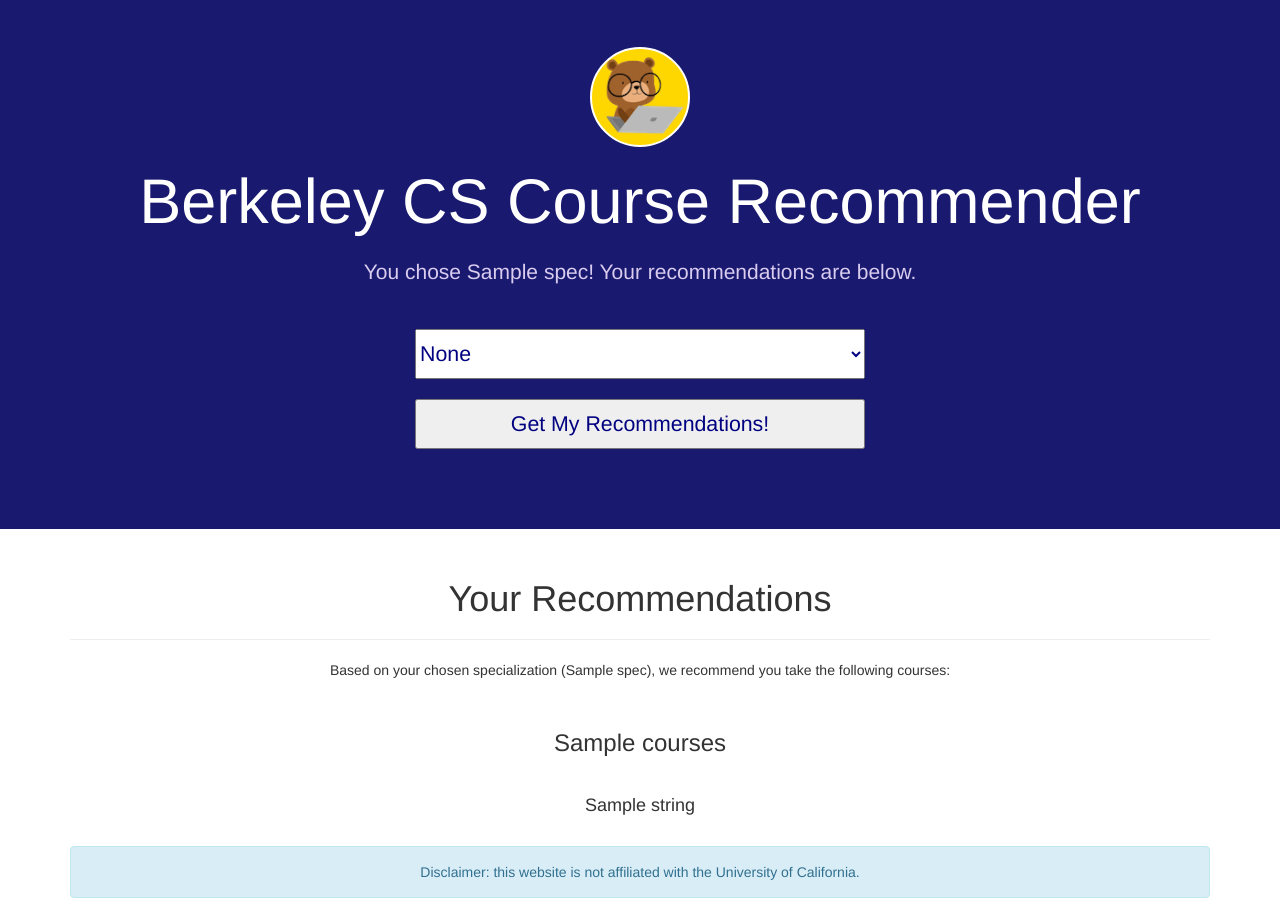
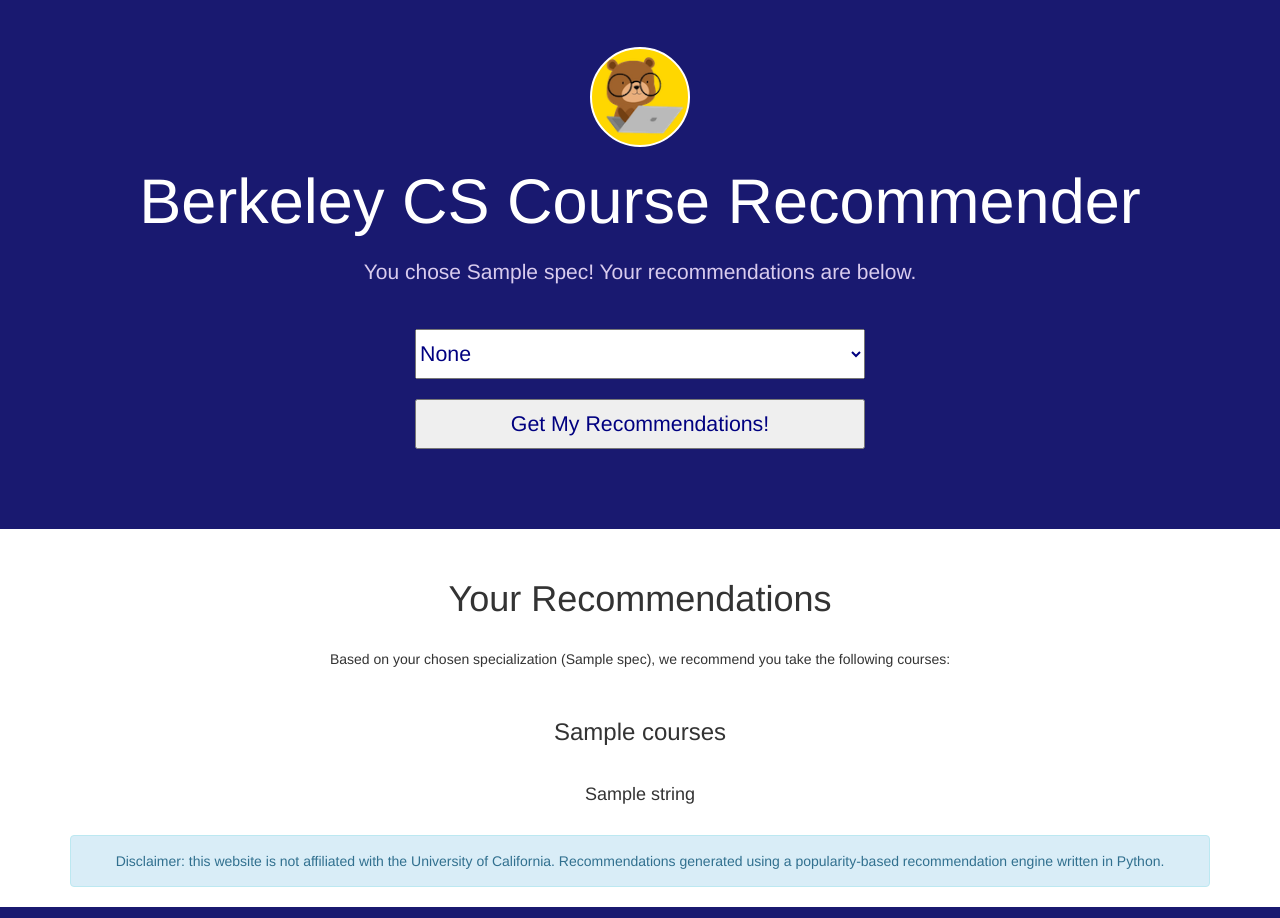
Before and after one commit to abhi1345/course-recommender, a Django app: template courserec/templates/recommendations.html in a window 1280 px wide. Shown: the part 52-970 px from the top of the page. Run offline with Django 3.2, Linux system fonts and the light colour scheme; the template is opened without the code that fills it: most values are stand-ins (such as "Sample title", 1, 10 or a date in 2020); some libraries are stand-ins or nearby versions.

Commit message:
Update recommendations.html

```diff
--- a/courserec/templates/recommendations.html
+++ b/courserec/templates/recommendations.html
@@ -8,9 +8,11 @@
     <a href="/" class="lang-logo">
       <img src="{% static 'lang-logo.png'%}">
     </a>
+
     <h1>
       Berkeley CS Course Recommender
     </h1>
+
     <p>
       You chose {{ spec }}! Your recommendations are below.
     </p>
@@ -20,11 +22,13 @@
       {% csrf_token %}
 
       <select required name="spec" style="color:navy; font-size:16pt; height:50px; width:450px">
-         <option value=""> None</option>
+
+          <option value=""> None</option>
           <option value="mlai"> Machine Learning / Artificial Intelligence</option>
           <option value="sys"> Systems</option>
           <option value="thy"> Theory</option>
           <option value="hci"> Human-Computer Interaction</option>
+
       </select>
 
       <br>
@@ -41,7 +45,9 @@
       Your Recommendations
     </h1>
   </center>
-  <hr>
+
+  <br>
+
   <div class="row">
 
       <center>
@@ -71,6 +77,7 @@
   </div> <!-- row -->
    <div class="alert alert-info text-center" role="alert">
     Disclaimer: this website is not affiliated with the University of California.
-  </div>
+    Recommendations generated using a popularity-based recommendation engine written in Python.
+   </div>
 </div>
 {% endblock %}
```
